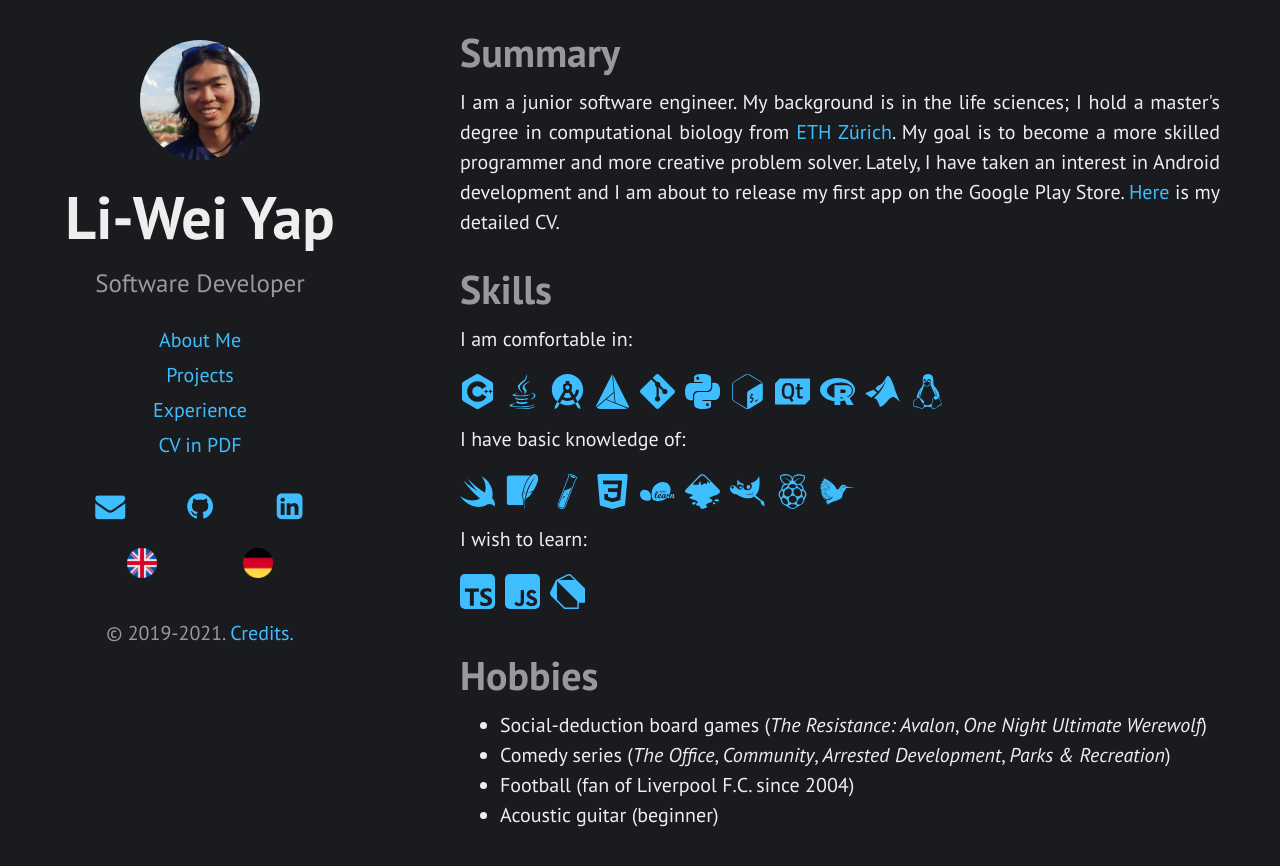
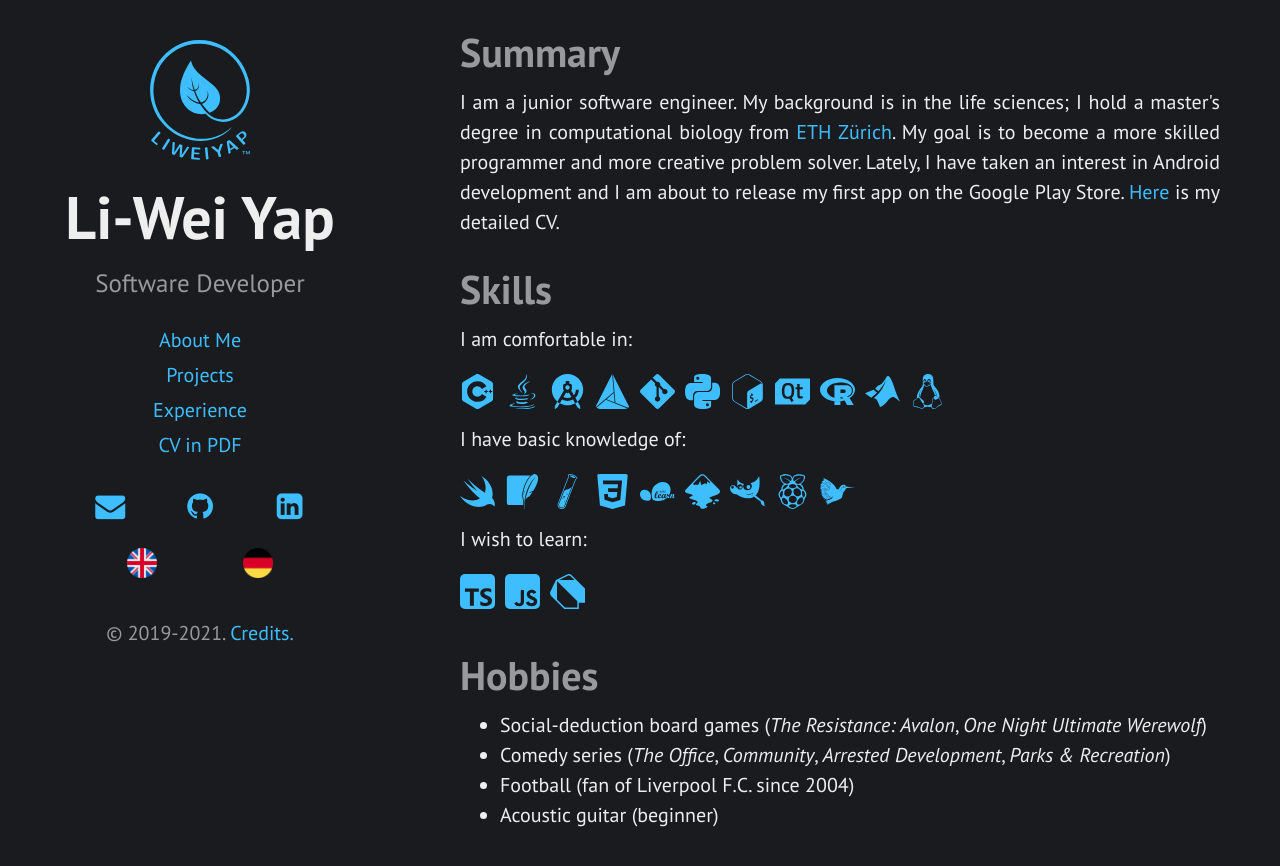
Before and after one commit to liweiyap/liweiyap.github.io, a Jekyll site: the page built from index.html, in a window 1280 px wide. Shown: the top 866 px of the page. Built offline with Jekyll 4.4.1, drawn with Linux system fonts in a browser that asks for light colours; nearby versions of some CDN libraries.

Commit message:
Swap avatars for hover and unhover functions

```diff
--- a/_includes/sidebar.html
+++ b/_includes/sidebar.html
@@ -2,9 +2,9 @@
     <div class="container">
         <!-- Picture of myself -->
         {% if page.lang == "en" %}
-            <a href="/"><img class="sidebar-avatar" style="border-radius: 50%; transition: 0.3s;" src="{{ site.baseurl }}assets/liwei.jpg" onmouseover="hover(this);" onmouseout="unhover(this);" /></a>
+            <a href="/"><img class="sidebar-avatar" style="transition: 0.3s;" src="{{ site.baseurl }}assets/logo.svg" onmouseover="hover(this);" onmouseout="unhover(this);" /></a>
         {% elsif page.lang == "de" %}
-            <a href="../de"><img class="sidebar-avatar" style="border-radius: 50%; transition: 0.3s;" src="../assets/liwei.jpg" onmouseover="hover(this);" onmouseout="unhover(this);" /></a>
+            <a href="../de"><img class="sidebar-avatar" style="transition: 0.3s;" src="../assets/logo.svg" onmouseover="hover(this);" onmouseout="unhover(this);" /></a>
         {% endif %}
 
         <!-- Description of myself -->
--- a/assets/js/switch-avatar.js
+++ b/assets/js/switch-avatar.js
@@ -1,11 +1,11 @@
 /* https://stackoverflow.com/a/18032363/12367873 */
 
-function hover(sidebarAvatar) {
+function unhover(sidebarAvatar) {
     sidebarAvatar.setAttribute('src', '../assets/logo.svg');
     sidebarAvatar.setAttribute('style', 'transition: 0.3s;');
 }
 
-function unhover(sidebarAvatar) {
+function hover(sidebarAvatar) {
     sidebarAvatar.setAttribute('src', '../assets/liwei.jpg');
     sidebarAvatar.setAttribute('style', 'border-radius: 50%; transition: 0.3s;');
 }
```
